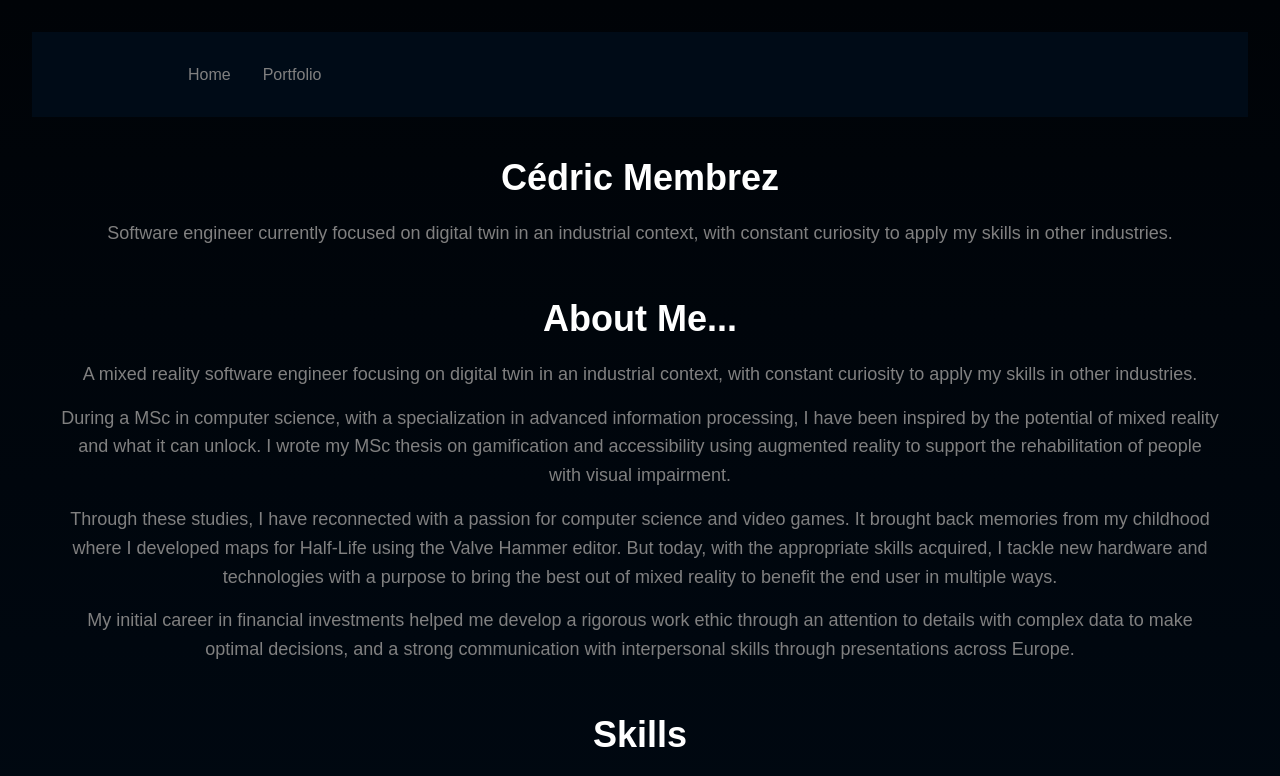
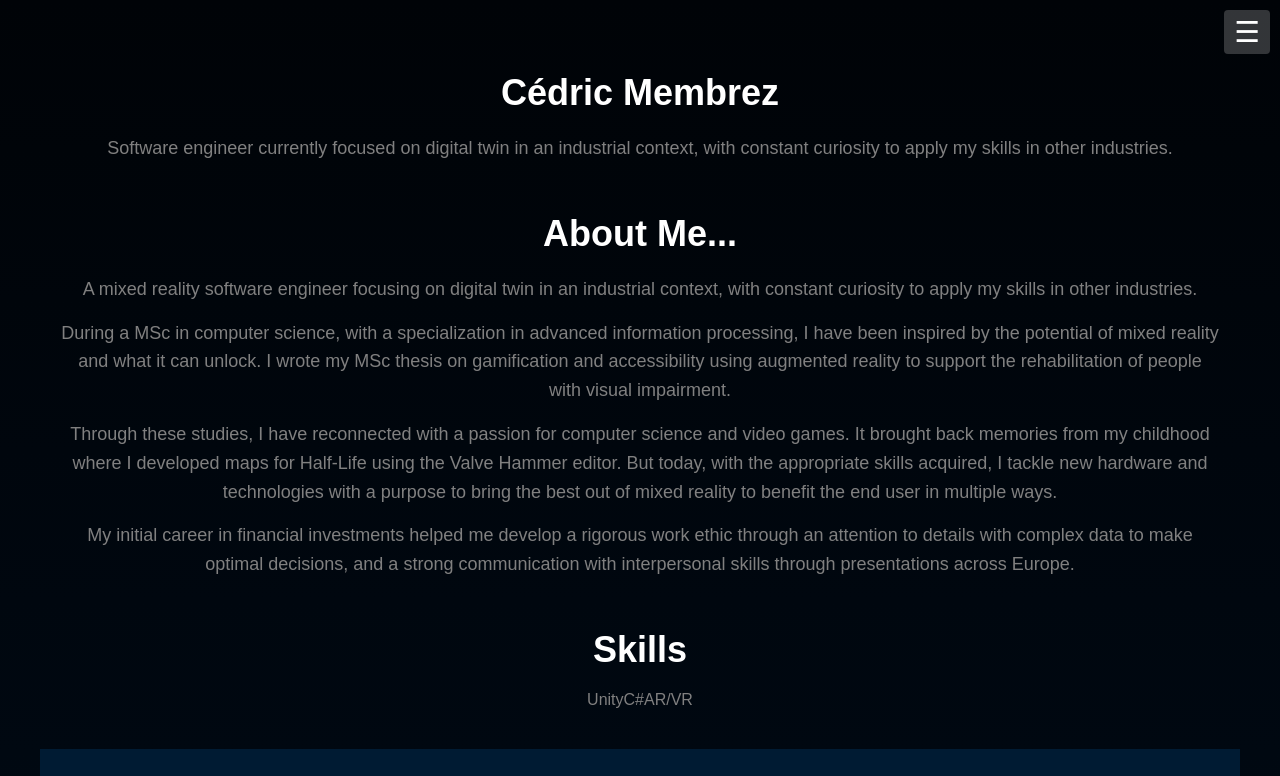
Before and after one commit to cmembrez/cmembrez.github.io, a React (Vite) app in the folder online-portfolio/react-frontend/: page / in a window 1280 px wide. Shown: the top 776 px of the page. Built offline with nearby package versions, Linux system fonts and the light colour scheme.

Commit message:
Changed the navbar to minimized hamburger style

```diff
--- a/online-portfolio/react-frontend/src/components/Navbar.css
+++ b/online-portfolio/react-frontend/src/components/Navbar.css
@@ -1,50 +1,50 @@
+/* General Navbar Styles */
 .Nav {
-    background: var(--navbar-background-color);
-    height: 85px;
-    display: flex;
-    justify-content: space-between;
-    padding: 0.2rem calc((100vw - 1000px) / 2);
+    background: transparent;
+    position: fixed;
+    top: 0;
+    right: 0;
+    padding: 10px;
     z-index: 12;
 }
 
+/* Hamburger Menu (3 lines) */
+.Bars {
+    color: #ffffff;
+    font-size: 1.8rem;
+    cursor: pointer;
+    background-color: rgba(255, 255, 255, 0.2);
+    padding: 5px 10px;
+    border-radius: 4px;
+}
+
+/* Hide menu by default */
+.NavMenu {
+    display: none;
+    flex-direction: column;
+    align-items: center;
+    background-color: rgba(0, 0, 0, 0.8);
+    position: fixed;
+    top: 50px;
+    right: 10px;
+    padding: 10px;
+    border-radius: 4px;
+}
+
+    /* Show menu when it's open */
+    .NavMenu.open {
+        display: flex;
+    }
+
+/* Link styles */
 .NavLink {
-    color: #808080;
-    display: flex;
-    align-items: center;
+    color: #ffffff;
     text-decoration: none;
-    padding: 0 1rem;
-    height: 100%;
+    margin: 10px 0;
+    font-size: 1.2rem;
     cursor: pointer;
 }
-.NavLink:active{
-    color: #000000;
-}
 
-.Bars {
-    display: none;
-    color: #808080;
-}
-
-@media screen and (max-width: 768px) {
-    .Bars {
-        display: block;
-        position: absolute;
-        top: 0;
-        right: 0;
-        transform: translate(-100%, 75%);
-        font-size: 1.8rem;
-        cursor: pointer;
+    .NavLink:hover {
+        color: #00ff7f; /* Light green on hover */
     }
-}
-
-.NavMenu {
-    display: flex;
-    align-items: center;
-    margin-right: -24px;
-}
-
-@media screen and (max-width: 768px) {
-    .NavMenu {
-        display: none;
-    }
-}
--- a/online-portfolio/react-frontend/src/components/Navbar.jsx
+++ b/online-portfolio/react-frontend/src/components/Navbar.jsx
@@ -1,17 +1,23 @@
 import './Navbar.css';
+import { useState } from 'react';
+
 
 const Navbar = () => {
+    const [menuOpen, setMenuOpen] = useState(false);
+
+    const toggleMenu = () => {
+        setMenuOpen(!menuOpen);
+    };
+
     return (
         <>
             <div className="Nav">
-                <div className="Bars" />
-                <div className="NavMenu">
-                    <a className="NavLink" href="#home">
-                        Home
-                    </a>
-                    <a className="NavLink" href="#portfolio">
-                        Portfolio
-                    </a>
+                <div className="Bars" onClick={toggleMenu}>
+                    &#9776; {/* the 3 lines hamburger icon */}
+                </div>
+                <div className={`NavMenu ${menuOpen ? "open" : ""}`}>
+                    <a className="NavLink" href="#home">Home</a>
+                    <a className="NavLink" href="#portfolio">Portfolio</a>
                 </div>
             </div>
         </>
```
